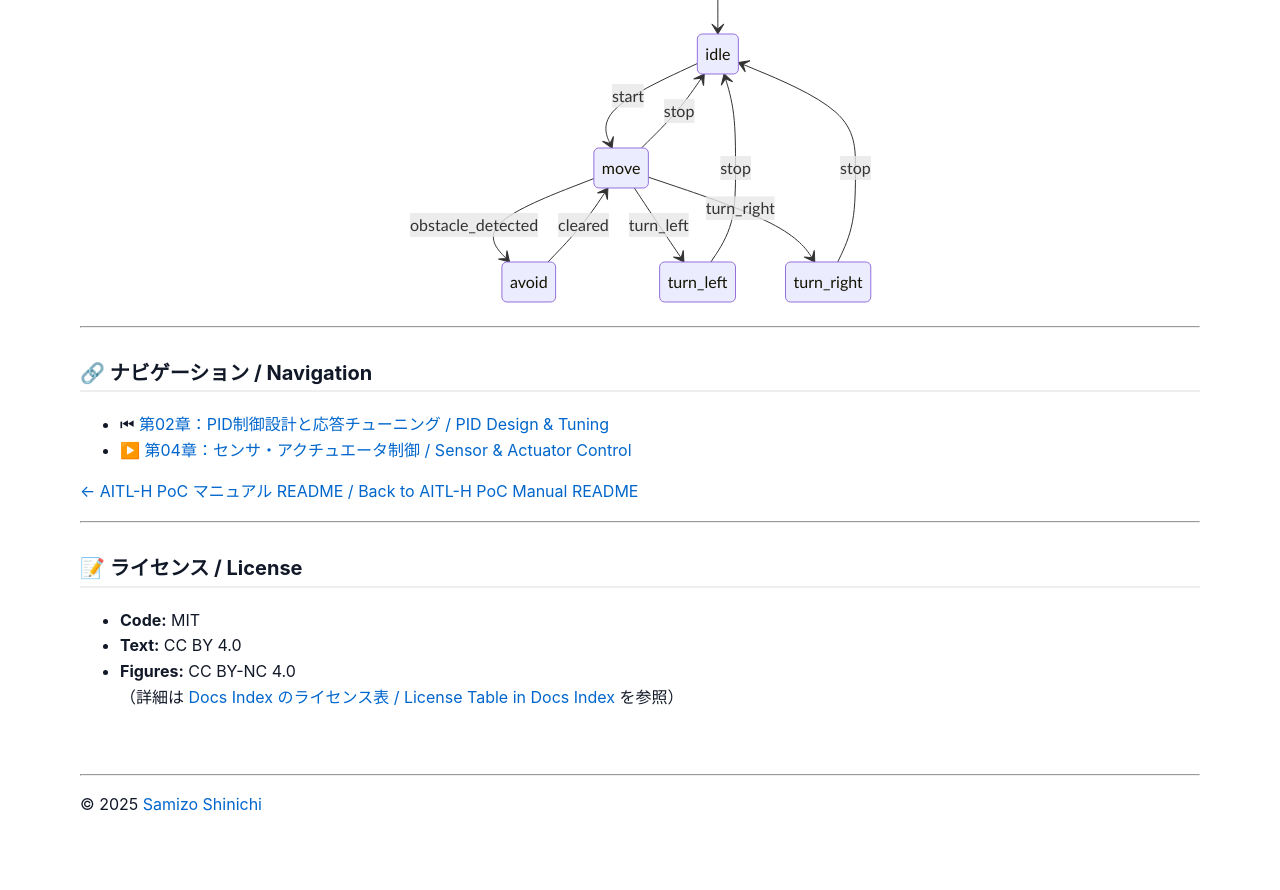
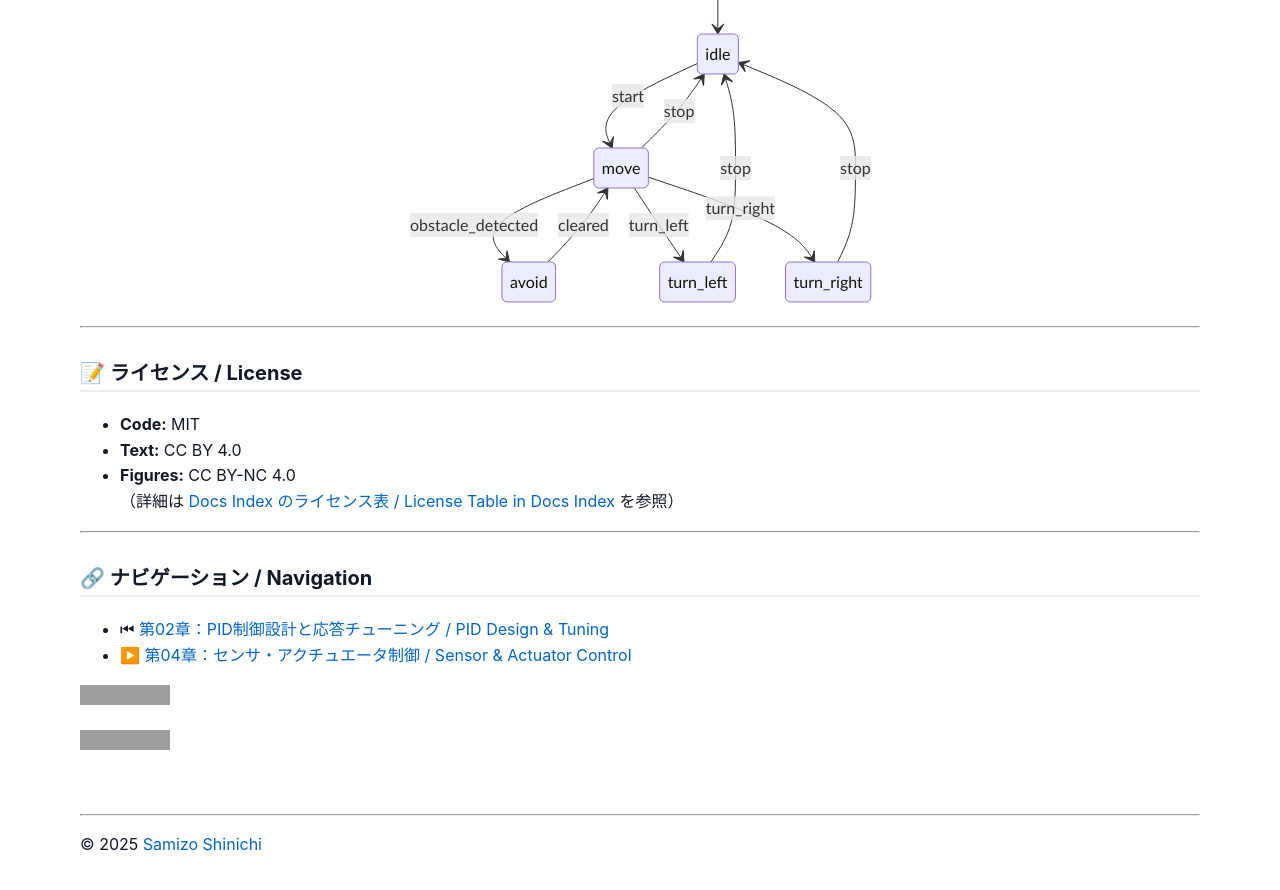
Before and after one commit to Samizo-AITL/AITL-H, a Jekyll site: the page built from docs/chapter03_fsm_design.md, in a window 1280 px wide and 900 px high, scrolled down 2491 px. Shown: the top 890 px of the window. Built offline with Jekyll 4.4.1, drawn with Linux system fonts in a browser that asks for light colours; before the commit the page ends 3351 px from its top, so only the background shows below that; grey boxes are pictures that could not be loaded.

Commit message:
Update chapter03_fsm_design.md

```diff
--- a/docs/chapter03_fsm_design.md
+++ b/docs/chapter03_fsm_design.md
@@ -112,16 +112,17 @@
 
 ---
 
-### 🔗 **ナビゲーション / Navigation**
-- ⏮ [第02章：PID制御設計と応答チューニング / PID Design & Tuning](https://samizo-aitl.github.io/AITL-H/docs/chapter02_pid_design.html)
-- ▶️ [第04章：センサ・アクチュエータ制御 / Sensor & Actuator Control](https://samizo-aitl.github.io/AITL-H/docs/chapter04_sensor_interface.html)
-
-[← AITL-H PoC マニュアル README / Back to AITL-H PoC Manual README](https://samizo-aitl.github.io/AITL-H/docs/)
-
----
-
 ### 📝 **ライセンス / License**
 - **Code:** MIT
 - **Text:** CC BY 4.0
 - **Figures:** CC BY-NC 4.0
 （詳細は [Docs Index のライセンス表 / License Table in Docs Index](https://samizo-aitl.github.io/AITL-H/docs/#-ライセンス--license) を参照）
+
+---
+
+### 🔗 **ナビゲーション / Navigation**
+- ⏮ [第02章：PID制御設計と応答チューニング / PID Design & Tuning](https://samizo-aitl.github.io/AITL-H/docs/chapter02_pid_design.html)
+- ▶️ [第04章：センサ・アクチュエータ制御 / Sensor & Actuator Control](https://samizo-aitl.github.io/AITL-H/docs/chapter04_sensor_interface.html)
+
+[![📄 READMEに戻る / Back to README](https://img.shields.io/badge/Back%20to-README-blue?logo=readme)](https://samizo-aitl.github.io/AITL-H/docs/)
+[![🏠 AITL-Hトップ / AITL-H Top](https://img.shields.io/badge/AITL--H-Top-brightgreen?logo=github)](https://samizo-aitl.github.io/AITL-H/)
```
